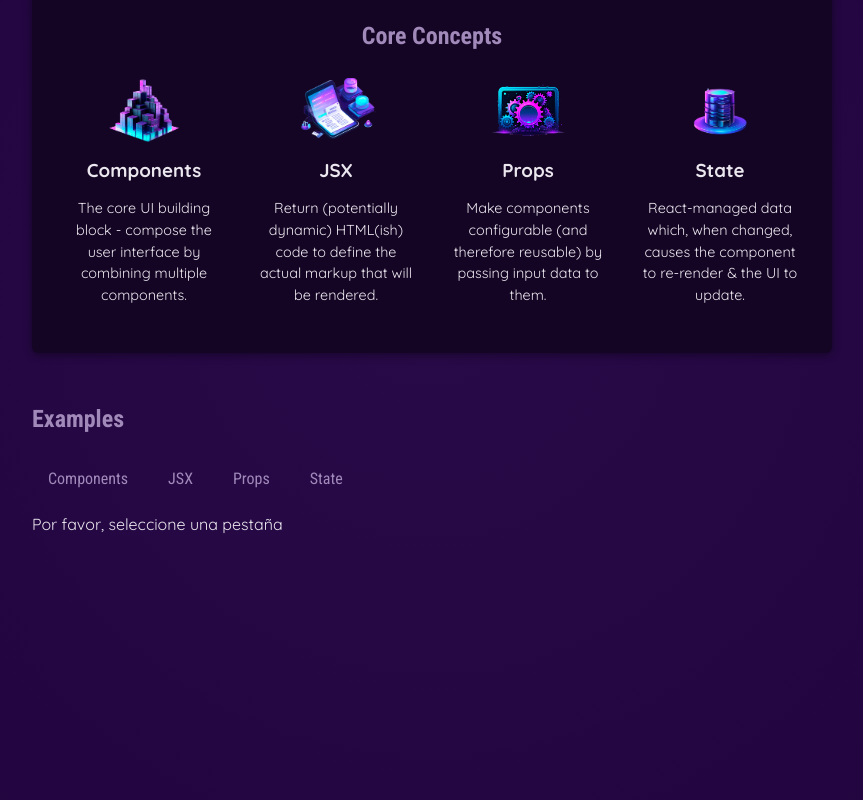
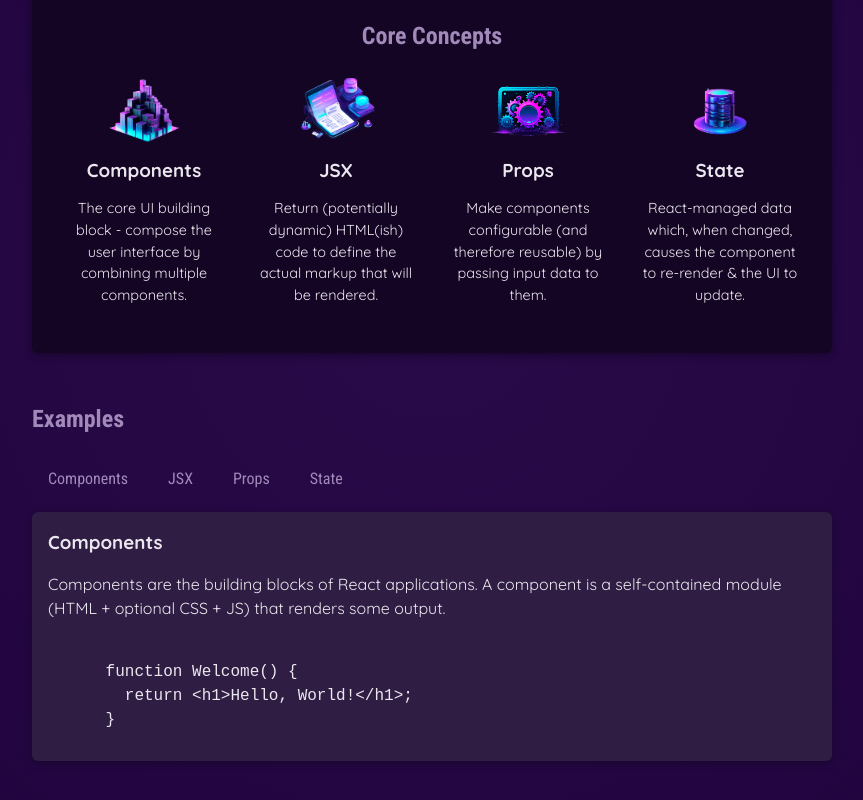
Before and after one commit to carlos-vega-instipp/01-starting-project, a React (Vite) app: page / in a window 1280 px wide. Shown: the part 346-1146 px from the top of the page, without its empty margins (208-1071 px from the left). Built offline with nearby package versions, Linux system fonts and the light colour scheme.

Commit message:
55. Deriving & Outputting Data Based on State

```diff
--- a/src/App.jsx
+++ b/src/App.jsx
@@ -4,11 +4,10 @@
 import Header from "./components/Header/Header.jsx";
 import CoreConcept from "./components/CoreConcept.jsx";
 import TabButton from "./components/TabButton.jsx";
+import { EXAMPLES } from "./data.js";
 
 function App() {
-  const [selectedTopic, setSelectedTopic] = useState(
-    "Por favor, seleccione una pestaña"
-  );
+  const [selectedTopic, setSelectedTopic] = useState("components");
 
   function handleSelect(selectedButton) {
     // selectedButton => 'Components', 'JSX', 'Props', 'States'
@@ -53,7 +52,13 @@
             <TabButton onSelect={() => handleSelect("props")}>Props</TabButton>
             <TabButton onSelect={() => handleSelect("state")}>State</TabButton>
           </menu>
-          {selectedTopic}
+          <div id="tab-content">
+            <h3>{EXAMPLES[selectedTopic].title}</h3>
+            <p>{EXAMPLES[selectedTopic].description}</p>
+            <pre>
+              <code>{EXAMPLES[selectedTopic].code}</code>
+            </pre>
+          </div>
         </section>
       </main>
     </div>
--- a/src/data.js
+++ b/src/data.js
@@ -29,3 +29,54 @@
       "React-managed data which, when changed, causes the component to re-render & the UI to update.",
   },
 ];
+
+export const EXAMPLES = {
+  components: {
+    title: "Components",
+    description:
+      "Components are the building blocks of React applications. A component is a self-contained module (HTML + optional CSS + JS) that renders some output.",
+    code: `
+      function Welcome() {
+        return <h1>Hello, World!</h1>;
+      }`,
+  },
+  jsx: {
+    title: "JSX",
+    description:
+      "JSX is a syntax extension to JavaScript. It is similar to a template language, but it has full power of JavaScript (e.g., it may output dynamic content).",
+    code: `
+      <div>
+        <h1>Welcome {userName}</h1>
+        <p>Time to learn React!</p>
+      </div>`,
+  },
+  props: {
+    title: "Props",
+    description:
+      "Components accept arbitrary inputs called props. They are like function arguments.",
+    code: `
+      function Welcome(props) {
+        return <h1>Hello, {props.name}</h1>;
+      }`,
+  },
+  state: {
+    title: "State",
+    description:
+      "State allows React components to change their output over time in response to user actions, network responses, and anything else.",
+    code: `
+      function Counter() {
+        const [isVisible, setIsVisible] = useState(false);
+
+        function handleClick() {
+          setIsVisible(true);
+        }
+
+        return (
+          <div>
+            <button onClick={handleClick}>Show Details</button>
+            {isVisible && <p>Amazing details!</p>}
+          </div>
+        );
+      }`,
+  },
+};
```
